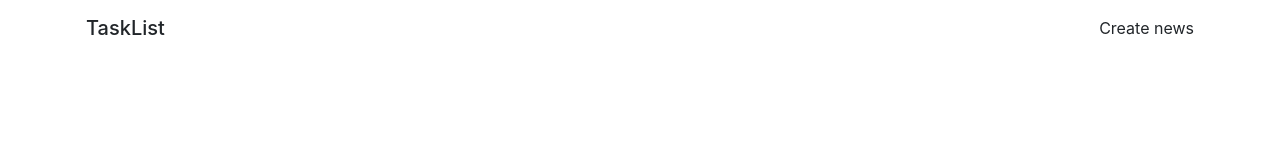
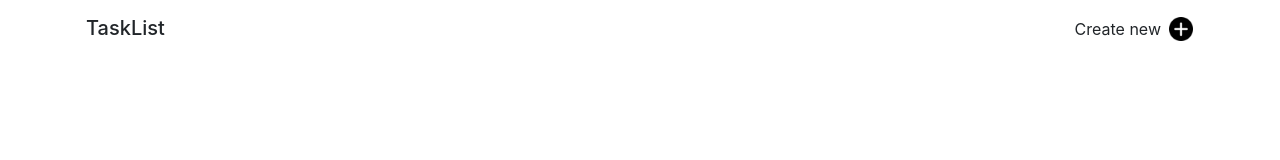
Before and after one commit to panaitov-pm/tasks_cb, a React (Create React App) app: page / in a window 1280 px wide. Shown: the top 160 px of the page. Built offline with nearby package versions, Linux system fonts and the light colour scheme.

Commit message:
Add button for open modal to add task

```diff
--- a/package.json
+++ b/package.json
@@ -11,6 +11,7 @@
     "@types/react": "^16.9.0",
     "@types/react-dom": "^16.9.0",
     "bootstrap": "^4.4.1",
+    "classnames": "^2.2.6",
     "node-sass": "^4.13.0",
     "react": "^16.12.0",
     "react-dom": "^16.12.0",
@@ -42,6 +43,7 @@
     ]
   },
   "devDependencies": {
+    "@types/classnames": "^2.2.9",
     "@types/enzyme": "^3.10.3",
     "@types/enzyme-adapter-react-16": "^1.0.5",
     "@types/enzyme-to-json": "^1.5.3",
--- /dev/null
+++ b/src/View/Modules/Icon/ImgIcon.tsx
@@ -0,0 +1,22 @@
+import * as React from 'react';
+import { memo } from 'react';
+
+/**
+ * @interface Props
+ */
+interface Props {
+    src: string;
+    alt: string;
+    className?: string;
+}
+
+const ImgIcon: React.FC<Props> = ({ src, alt, className }) => {
+    return (
+        <img
+            className={className}
+            src={src}
+            alt={alt} />
+    );
+};
+
+export default memo(ImgIcon);
--- /dev/null
+++ b/src/View/Section/Tasks/AddButton.tsx
@@ -0,0 +1,33 @@
+import * as React from 'react';
+import { memo } from 'react';
+import ImgIcon from '../../Modules/Icon/ImgIcon';
+import classNames from 'classnames';
+
+/**
+ * @interface Props
+ */
+interface Props {
+    title: string;
+    onClick: () => void;
+    className?: string;
+}
+
+const AddButton: React.FC<Props> = ({ title, onClick, className }): any => {
+    return (
+        <button
+            type="button"
+            className={classNames('d-flex align-items-center btn', [className])}
+            aria-label={title}
+            onClick={onClick}
+        >
+            <span>{title}</span>
+            <ImgIcon
+                className="img-icon ml-2"
+                src="/icons/plus.png"
+                alt={title}
+            />
+        </button>
+    );
+};
+
+export default memo(AddButton);
--- a/src/View/Section/Tasks/TaskInfo.tsx
+++ b/src/View/Section/Tasks/TaskInfo.tsx
@@ -1,6 +1,10 @@
-import React from 'react';
+import React, { useMemo } from 'react';
+
+import '../../../scss/task-info.scss'
+
 import TaskCount from './TaskCount';
 import withTasks from '../../../Context/Tasks/withTasks';
+import AddButton from './AddButton';
 
 /**
  * @interface Props
@@ -13,22 +17,27 @@ interface Props {
  * @return {any}
  * @constructor
  */
-const TaskInfo: React.FC<Props> = withTasks(({tasks}): any => {
-    return (
-        <header>
+const TaskInfo: React.FC<Props> = withTasks(({ tasks }): any => {
+    return useMemo(() => (
+        <header className="task-info">
             <div className="row justify-content-between">
                 <div className="col-xs p-3">
                     <h5>
                         TaskList <TaskCount count={tasks.length} />
                     </h5>
-
                 </div>
                 <div className="col-xs p-3">
-                    Create news
+                    <AddButton
+                        className="p-0 task-info__btn"
+                        title="Create new"
+                        onClick={() => {
+                        }}
+                    />
+
                 </div>
             </div>
         </header>
-    );
+        ), [tasks]);
 });
 
 export default TaskInfo;
--- a/src/scss/app.scss
+++ b/src/scss/app.scss
@@ -12,7 +12,7 @@
 // @import '~bootstrap/scss/code';
 @import '~bootstrap/scss/grid';
 @import '~bootstrap/scss/forms';
-//@import '~bootstrap/scss/buttons';
+@import '~bootstrap/scss/buttons';
 // @import '~bootstrap/scss/transitions';
 //@import '~bootstrap/scss/dropdown';
 // @import '~bootstrap/scss/button-group';
--- /dev/null
+++ b/src/scss/task-info.scss
@@ -0,0 +1,18 @@
+.task-info {
+    &__btn {
+
+
+        &:hover {
+            opacity: .7;
+        }
+
+        &.btn {
+            transition: opacity 0.3s ease-in-out;
+        }
+
+        .img-icon {
+            width: 24px;
+            height: 24px;
+        }
+    }
+}
```
Also changed, not shown: 1 other file (tests, documents, lock files or other folders).
